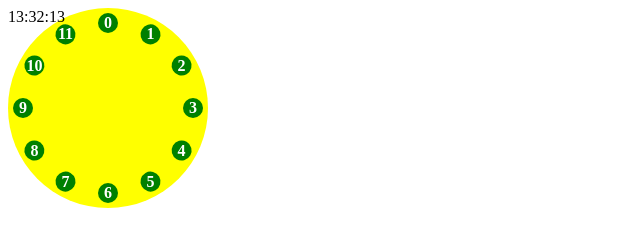
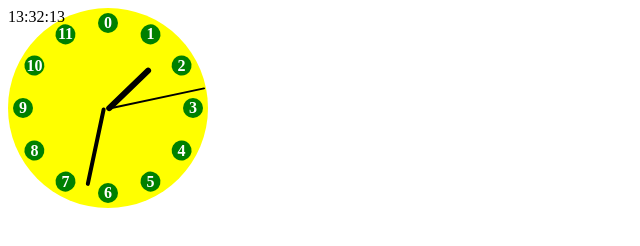
Before and after one commit to IrinaMlechko/front-end, a website: page CLOCK_DOM/clock.html in a window 1280 px wide. Both pictures are taken after a click on the button "Построить часы". Shown: the whole page, without its empty margins (0-640 px from the left). Drawn offline with Linux system fonts and the light colour scheme.

Commit message:
тикают, но стрелочки кривые

```diff
--- a/CLOCK_DOM/clock.html
+++ b/CLOCK_DOM/clock.html
@@ -17,9 +17,9 @@
 
 <div class="circle" id="circle">
     <div id="currentTime"></div>
-    <div class="HourHand"></div>
-    <div class="MinuteHand"></div>
-    <div class="SecondHand"></div>
+    <div class="Hand" id = "HourHand"></div>
+    <div class="Hand" id = "MinuteHand"></div>
+    <div class="Hand" id = "SecondHand"></div>
     <div class="little-circle" id="0">
         <div class="time"></div>
     </div>
@@ -61,20 +61,16 @@
 <script>
     const offsetTop = 5;
     const degreeForOneRotate = 360 / 12;
+    const amountOfMinutesInHour = 60;
 
     function createClock() {
-
-        setInterval(updateTime,1000);
-
-        function updateTime() {
-            const currTime=new Date();
-            console.log(currTime);
-            document.getElementById('currentTime').innerHTML=formatDateTime(currTime);
-        }
-
         const diameterOfClock = document.getElementById('diameter').value;
         const diameterOfLittleCircle = diameterOfClock / 10;
         const offsetLeft = (diameterOfClock - diameterOfLittleCircle) / 2;
+        const handPositionLeft = diameterOfClock/2;
+        const handPositionTop = diameterOfClock/2;
+
+        updateTime();
         let clock = document.getElementById("circle");
         clock.style.width = `${diameterOfClock}px`;
         clock.style.height = `${diameterOfClock}px`;
@@ -96,6 +92,34 @@
 
         }
 
+        setInterval(updateTime,1000);
+
+        function updateTime() {
+            const currTime=new Date();
+            console.log(currTime);
+            document.getElementById('currentTime').innerHTML=formatDateTime(currTime);
+            setHandsPositions(currTime);
+        }
+        function setHandsPositions(currTime) {
+            let hands = document.querySelectorAll(".Hand");
+            hands.forEach((hand) => {
+                hand.style.top = `${handPositionTop}px`;
+                hand.style.left = `${handPositionLeft}px`;
+            });
+
+            let hourHand = document.getElementById("HourHand");
+            let degreeForHourHand = (currTime.getHours() % 12 + currTime.getMinutes() / 60) * 30;
+            hourHand.style.transform = `translateX(-50%) translateY(-100%) rotate(${degreeForHourHand}deg)`;
+
+            let minuteHand = document.getElementById("MinuteHand");
+            let degreeForMinuteHand = currTime.getMinutes() * 6;
+            minuteHand.style.transform = `translateX(-50%) translateY(-100%) rotate(${degreeForMinuteHand}deg)`;
+
+            let secondHand = document.getElementById("SecondHand");
+            let degreeForSecondHand = currTime.getSeconds() * 6;
+            secondHand.style.transform = `translateX(-50%) translateY(-100%) rotate(${degreeForSecondHand}deg)`;
+
+        }
 
         function formatDateTime(dt) {
             const hours=dt.getHours();
--- a/CLOCK_DOM/style.css
+++ b/CLOCK_DOM/style.css
@@ -24,3 +24,29 @@ input {
     font-weight: bold;
     color: white;
 }
+
+.Hand {
+    position: absolute;
+    transform: translateX(-50%) translateY(-100%) rotate(0deg);
+    transform-origin: left bottom;
+    border-radius: 5px;
+    background-color: black;
+}
+
+#HourHand {
+    width: 6px;
+    height: 60px;
+    z-index: 1;
+}
+
+#MinuteHand {
+    width: 4px;
+    height: 80px;
+    z-index: 2;
+}
+
+#SecondHand {
+    width: 2px;
+    height: 100px;
+    z-index: 3;
+}
--- a/CLOCK_DOM/style1.css
+++ b/CLOCK_DOM/style1.css
@@ -184,20 +184,20 @@
     background-color: black;
 }
 
-.HourHand {
+#HourHand {
     width: 6px;
     height: 60px;
     z-index: 1;
 }
 
 
-.MinuteHand {
+#MinuteHand {
     width: 4px;
     height: 80px;
     z-index: 2;
 }
 
-.SecondHand {
+#SecondHand {
     width: 2px;
     height: 100px;
     z-index: 3;
```
Also changed, not shown: CLOCK_DOM/index.html (+3 -3 lines).
